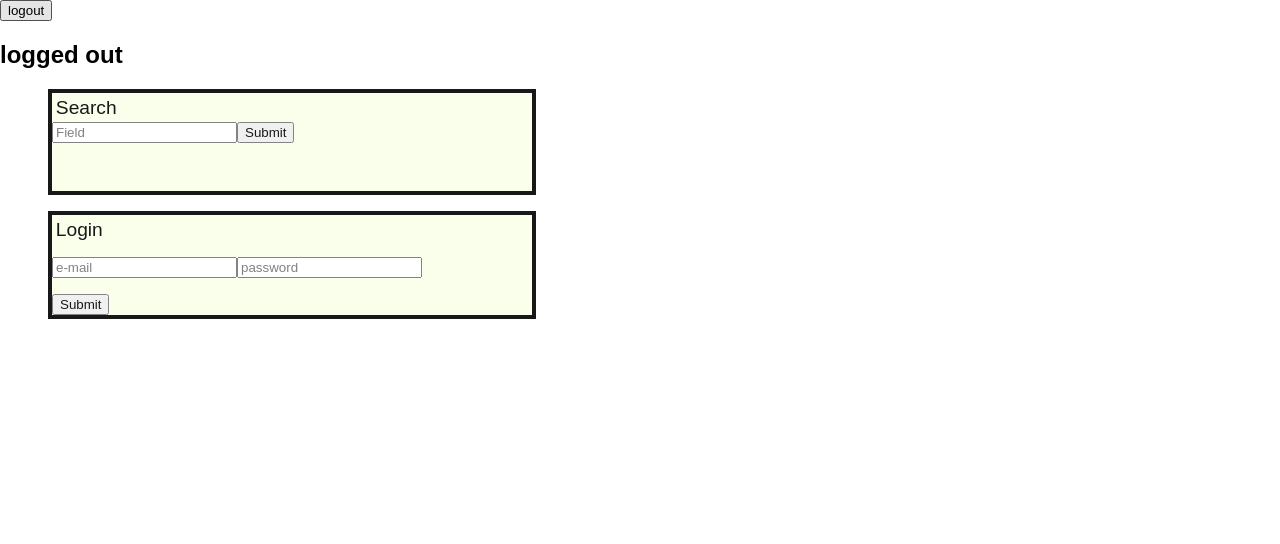
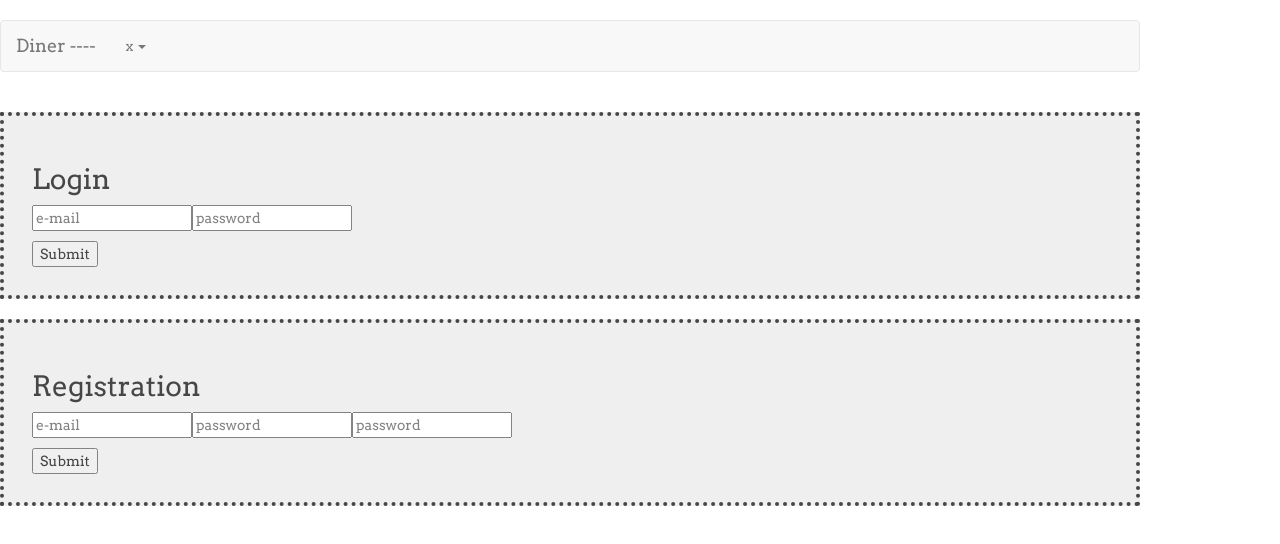
Before and after one commit to MartinCrane/dined-react, a React (Create React App) app: page / in a window 1280 px wide. Shown: the top 544 px of the page. Built offline with nearby package versions, Linux system fonts and the light colour scheme.

Commit message:
bootstrap menu

```diff
--- a/public/index.html
+++ b/public/index.html
@@ -3,6 +3,9 @@
   <head>
     <meta charset="utf-8">
     <meta name="viewport" content="width=device-width, initial-scale=1">
+    <!-- Latest compiled and minified CSS -->
+    <link rel="stylesheet" href="https://maxcdn.bootstrapcdn.com/bootstrap/latest/css/bootstrap.min.css">
+    <link href="https://fonts.googleapis.com/css?family=Arvo|Bitter" rel="stylesheet">
     <link rel="shortcut icon" href="%PUBLIC_URL%/favicon.ico">
 
     <title>React App</title>
--- a/src/App.css
+++ b/src/App.css
@@ -1,73 +1,23 @@
-h1 {
-font-size: 1.2em;
-font-weight: 500;
-margin-top: .2em;
-margin-bottom: .2em;
-margin-left: .2em;
+div {
+  font-family: 'Bitter', serif;
+  font-family: 'Arvo', serif;
 }
 
-.container-fluid {
-  background-color: rgb(245, 248, 250);
-  margin: 0;
-  font-family: "Helvetica Neue",Helvetica,Arial,sans-serif;
+h1 {
+  font-size: 2em
+}
+h2 {
+  font-size: 3em
 }
 
-.header {
-  background-color: rgb(29,161,242);
-  color: white;
-  padding-left: 1em;
-  padding-bottom: 1em;
-  border-radius: 0px 0px 7px 7px;
+.grey {
+  padding: 2em;
+  border-width: 4px;
+  border-style: dotted;
+  border-color: black 3em;
+  opacity: 0.9;
+  background-color: #eee;
 }
-
-.form {
-  max-width: 30em;
-  margin-left: 3em;
-  margin-top: 1em;
-  border-width: 4px;
-  border-style: solid;
-  border-color: black 3em;
-  background-color: #faffeb;
-  opacity: 0.9;
-}
-.resultsContainer {
-
-  margin: 3em;
-
-
-}
-
-.header-text {
-  margin-top: 0em;
-  margin-bottom: .2em;
-  padding-top: .5em;
-}
-
-.content-wrapper {
-  /*margin-left: 1em;*/
-  padding-left: 0em;
-}
-
-/*.bordered {
-  margin-top: 1.5em;
-  margin-left: 1em;
-  margin-right: 1em;
-  padding-left: 1em;
-  padding-top: 1em;
-  border: thin solid black;
-  border-radius: 4px;
-  height: 7em;
-  max-width: 40em;
-  background-color: white;
-  height: 100%;
-  min-height: 4.8em;
-}*/
-
-.prompt {
-  margin-left: 1em;
-  margin-top: 1em;
-}
-
 .restaurantCard {
   max-width: 30em;
   height: 15em;
@@ -79,132 +29,21 @@ margin-left: .2em;
   background-color: #faffeb;
   opacity: 0.9;
 }
+.logged {
+  max-width: 30em;
+  padding: 2em;
+  height: 10em;
+  display: inline;
+}
 
 .restaurantThumb {
-  max-width: 30em;
-  height: 7em;
-  margin-left: 3em;
-  margin-top: 1em;
-  border-width: 1px;
+  max-width: 100%;
+  padding: 2em;
+  font-size: .4em;
+  display: block;
+  border-width: 2px;
   border-style: solid;
   border-color: black 3em;
   background-color: #faffeb;
   opacity: 0.9;
 }
-
-.output {
-  /*background-color: #fff;*/
-  margin-left: 1em;
-  margin-top: 1em;
-}
-
-.working-status {
-  color: #fff;
-  position: absolute;
-  right: 1.5em;
-  top: 0;
-}
-
-.ready-status {
-  color: #90EE90;
-}
-
-.failed-status {
-  color: red;
-}
-
-/* --------READ SPECIFIC --------------*/
-
-  .Tweet-URL-text {
-    width: 100%;
-    max-width: 23em;
-  }
-
-  .essay-text {
-    background-color: #fff;
-    max-width: 35.7em;
-    margin-right: 1em;
-    padding-left: 1em;
-    padding-top: 1em;
-    padding-right: 1em;
-    padding-bottom: 1em;
-    margin-bottom: .2em;
-    border-radius: 4px 4px 0px 0px;
-    border-width: 1px;
-    border-style: solid;
-    border-color: rgb(225,232,237);
-  }
-
-  .essay-buttons {
-    color: #fff;
-    background-color: rgb(29,161,242);
-    border-style: none;
-    border-radius: 6px;
-    margin-left: 3em;
-    margin-bottom: 1em;
-  }
-
-  .essay-text span:hover {
-    background-color: rgb(232,245,253);
-  }
-
-  .essaySubtitle{
-    font-size: 24px;
-    font-weight: 500;
-  }
-
-  .read-paragraph{
-    margin-left: 1em;
-  }
-
-/* ------- WRITE SPECIFIC ----------- */
-
-.essay-tweets-display {
-  padding-bottom: 1em;
-}
-
-.essay-tweets-display p {
-  margin-left: 1em;
-  background-color: #fff;
-  max-width: 40em;
-  margin-right: 1em;
-  padding-left: 1em;
-  padding-top: 1em;
-  padding-right: 1em;
-  padding-bottom: 1em;
-  margin-bottom: .2em;
-  margin-top: .25em;
-  /*border-radius: 10px 10px 0px 0px;*/
-}
-
-h3.tweetSubtitle{
-  margin-left: 1em;
-}
-
-#tweet-1 {
-  border-radius: 10px 10px 0px 0px;
-}
-
-.write-essay-text {
-  width: 100%;
-  max-width: 40em;
-  margin-right: 2em;
-  min-height: 15em;
-  margin-bottom: 1em;
-}
-
-.essay-text-form {
-  padding-right: 1em;
-}
-
-.prompt p {
-  font-weight: bold;
-}
-
-
-
-/*.on { display: none; user-select: none; cursor: hand;}*/
-.bordered:hover {
-  background-color: rgb(232,245,253);
-}
-.hover:hover .on { display: inline; user-select: none; cursor: hand;}
--- a/src/App.js
+++ b/src/App.js
@@ -1,10 +1,12 @@
 import React, { Component } from 'react';
 import { bindActionCreators } from 'redux'
 import { connect } from 'react-redux'
+import { Row, Col } from 'react-bootstrap';
 import { ConnectedLogin } from './components/account/Login'
 import { ConnectedRegister } from './components/account/Registration'
-import { ConnectedLogout } from './components/account/Logout'
 import { Search } from './components/search/Search'
+import { Main } from './components/panels/Main'
+import { ConnectedNavigation } from './components/panels/Navigation'
 import logo from './logo.svg';
 
 import './App.css';
@@ -12,15 +14,18 @@ import './App.css';
 class App extends Component {
 
   render() {
-    let login = <div> <ConnectedLogout /> <Search /></div>
-    let logout = <div> <ConnectedLogin /></div>
+
+    let logout = <div> <ConnectedLogin /><ConnectedRegister /></div>
 
     return (
-        <div>
-          {/* {this.props.login ? login : logout} */}
-          {login}
-          {logout}
-        </div>
+      <div>
+        <Row className="container" fluid="true">
+          <ConnectedNavigation/>
+        </Row>
+        <Row className="container" fluid="true">
+          {this.props.login ? <Main /> : logout}
+        </Row>
+      </div>
     );
   }
 }
--- a/src/components/account/Login.js
+++ b/src/components/account/Login.js
@@ -37,7 +37,7 @@ export class Login extends Component {
 
   render(){
     return(<div>
-      <form onSubmit={(event) => this.handleSubmit(event)} className="form" >
+      <form onSubmit={(event) => this.handleSubmit(event)} className="grey" >
         <h1>Login</h1>
         <p>
           <input
--- a/src/components/account/Logout.js
+++ /dev/null
@@ -1,46 +0,0 @@
-import React, { Component } from 'react';
-import { bindActionCreators } from 'redux'
-import { connect } from 'react-redux'
-import axios from 'axios'
-import { setLogin } from '../../actions/setLogin'
-import { clearFavorites } from '../../actions/favorites'
-
-
-
-export class Logout extends Component {
-
-  constructor(props){
-    super();
-    this.logout = this.logout.bind(this)
-  }
-
-  logout() {
-    localStorage.removeItem('jwt')
-    this.props.setLogin(false)
-    this.props.clearFavorites()
-  }
-
-  render(){
-    return(<div>
-      <button onClick={this.logout}>logout</button> <h2>{this.props.login ? "logged in" : "logged out"}</h2>
-      <h2>{this.props.email}</h2>
-      </div>
-    )
-  }
-}
-
-    const mapDispatchToProps = (dispatch) => {
-      return bindActionCreators({
-        setLogin: setLogin,
-        clearFavorites: clearFavorites
-      }, dispatch)
-    }
-
-    const mapStateToProps = (state)=>{
-      return{
-        login: state.account.login,
-        email: state.account.email
-      }
-}
-
-export const ConnectedLogout = connect(mapStateToProps,mapDispatchToProps)(Logout)
--- a/src/components/account/Registration.js
+++ b/src/components/account/Registration.js
@@ -41,7 +41,7 @@ export class Registration extends Component {
 
   render() {
     return(<div>
-      <form onSubmit={(event) => this.handleSubmit(event)} className="form">
+      <form onSubmit={(event) => this.handleSubmit(event)} className="grey">
             <h1>Registration</h1>
             <p>
               <input
--- /dev/null
+++ b/src/components/favorites/Favorites.js
@@ -0,0 +1,20 @@
+import React, { Component } from 'react';
+
+
+export class Favorites extends Component {
+
+  constructor(){
+    super()
+    this.state = {
+    };
+  }
+
+  render(){
+
+    return(
+        <div className="resultsContainer">
+          <h1>Favorites</h1>
+        </div>
+    )
+  }
+}
--- a/src/components/panels/Main.js
+++ b/src/components/panels/Main.js
@@ -1,15 +1,27 @@
 import React, { Component } from 'react';
 import { bindActionCreators } from 'redux'
+import { Search } from '../../components/search/Search'
+import { Favorites } from '../../components/favorites/Favorites'
+import { ConnectedNavigation } from './Navigation'
+import { MenuItem, NavDropdown, Nav, NavItem, Navbar, Row, Col } from 'react-bootstrap';
+
 import { connect } from 'react-redux'
 
-import { Search } from './components/search/Search'
-
-class Main extends Component {
-
+export class Main extends Component {
   render() {
 
     return (
+      <div>
+        <Row className="container" fluid="true" >
+          <Col sm={6} md={6} className="grey">
+            <Search/>
+          </Col>
+          <Col sm={6} md={6} className="grey">
+            <Favorites/>
+          </Col>
 
+        </Row>
+      </div>
     )
   }
 
--- /dev/null
+++ b/src/components/panels/Navigation.js
@@ -0,0 +1,64 @@
+import React, { Component } from 'react';
+import { bindActionCreators } from 'redux'
+import { connect } from 'react-redux'
+import { MenuItem, NavDropdown, Nav, NavItem, Navbar, Row, Col, Button } from 'react-bootstrap';
+import axios from 'axios'
+import { setLogin } from '../../actions/setLogin'
+import { clearFavorites } from '../../actions/favorites'
+
+
+export class Navigation extends Component {
+
+  constructor(props){
+    super();
+    this.logout = this.logout.bind(this)
+  }
+
+  logout() {
+    localStorage.removeItem('jwt')
+    this.props.setLogin(false)
+    this.props.clearFavorites()
+  }
+
+  render(){
+    let logout = <NavItem eventKey={1} href="#"onClick={(event) => this.logout(event)} >Logout</NavItem>
+    return(
+      <div className="logged">
+        <Navbar>
+          <Navbar.Header>
+            <Navbar.Brand>
+              <a href="#">Diner ---- </a>
+            </Navbar.Brand>
+          </Navbar.Header>
+          <Nav>
+            {this.props.login ? logout : null}
+            <NavDropdown eventKey={3} title="x" id="basic-nav-dropdown">
+              <MenuItem eventKey={3.1}>Action</MenuItem>
+              <MenuItem eventKey={3.2}>Another action</MenuItem>
+              <MenuItem eventKey={3.3}>Something else here</MenuItem>
+              <MenuItem divider />
+              <MenuItem eventKey={3.4}>Separated link</MenuItem>
+            </NavDropdown>
+            <NavItem >{this.props.email}</NavItem>
+          </Nav>
+        </Navbar>
+      </div>
+    )
+  }
+}
+
+    const mapDispatchToProps = (dispatch) => {
+      return bindActionCreators({
+        setLogin: setLogin,
+        clearFavorites: clearFavorites
+      }, dispatch)
+    }
+
+    const mapStateToProps = (state)=>{
+      return{
+        login: state.account.login,
+        email: state.account.email
+      }
+}
+
+export const ConnectedNavigation = connect(mapStateToProps,mapDispatchToProps)(Navigation)
--- a/src/components/restaurant/RestaurantThumb.js
+++ b/src/components/restaurant/RestaurantThumb.js
@@ -1,5 +1,6 @@
 import React, { Component } from 'react';
 import { RestaurantCard } from './RestaurantCard'
+import { Button } from 'react-bootstrap';
 import { bindActionCreators } from 'redux'
 import { connect } from 'react-redux'
 import { addToFavorites } from '../../actions/favorites'
@@ -18,10 +19,10 @@ export class RestaurantThumb extends Component {
   }
 
   render(){
-    let details = <div><h1>name: {this.props.restaurant.name}</h1>
-                  <h1>price: {this.props.restaurant.price} </h1>
-                  <h1>address: {this.props.restaurant.address} </h1>
-                  <button onClick={(event) => this.handleClick(event)}>Add to Favorites</button>
+    let details = <div><h2>name: {this.props.restaurant.name}</h2>
+                  <h2>price: {this.props.restaurant.price} </h2>
+                  <h2>address: {this.props.restaurant.address} </h2>
+                  <Button bsStyle="primary" onClick={(event) => this.handleClick(event)}>Add to Favorites</Button>
                   </div>
     return(
       <div className="restaurantThumb" >
--- a/src/components/search/Search.js
+++ b/src/components/search/Search.js
@@ -51,7 +51,6 @@ export class Search extends Component {
         </form>
           <Results results={this.state.results} />
         </div>
-
     )
   }
 }
```
